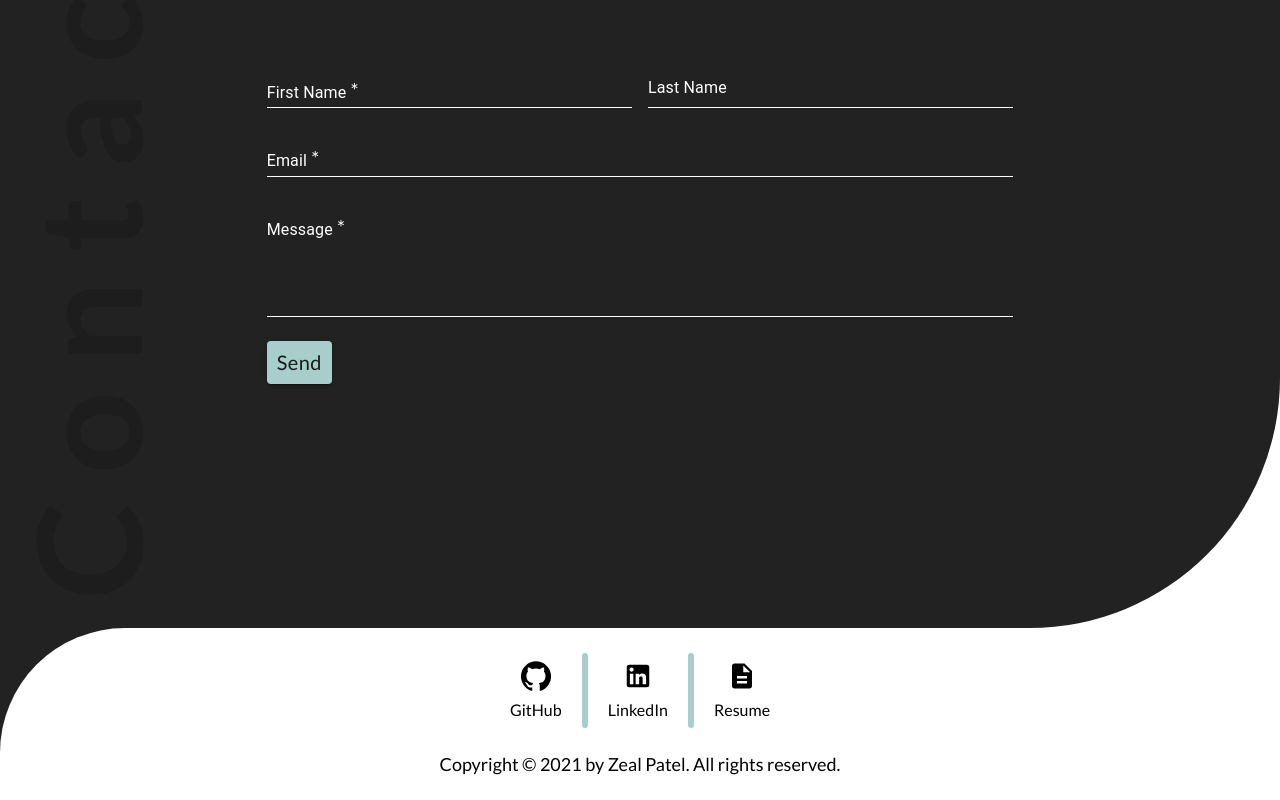
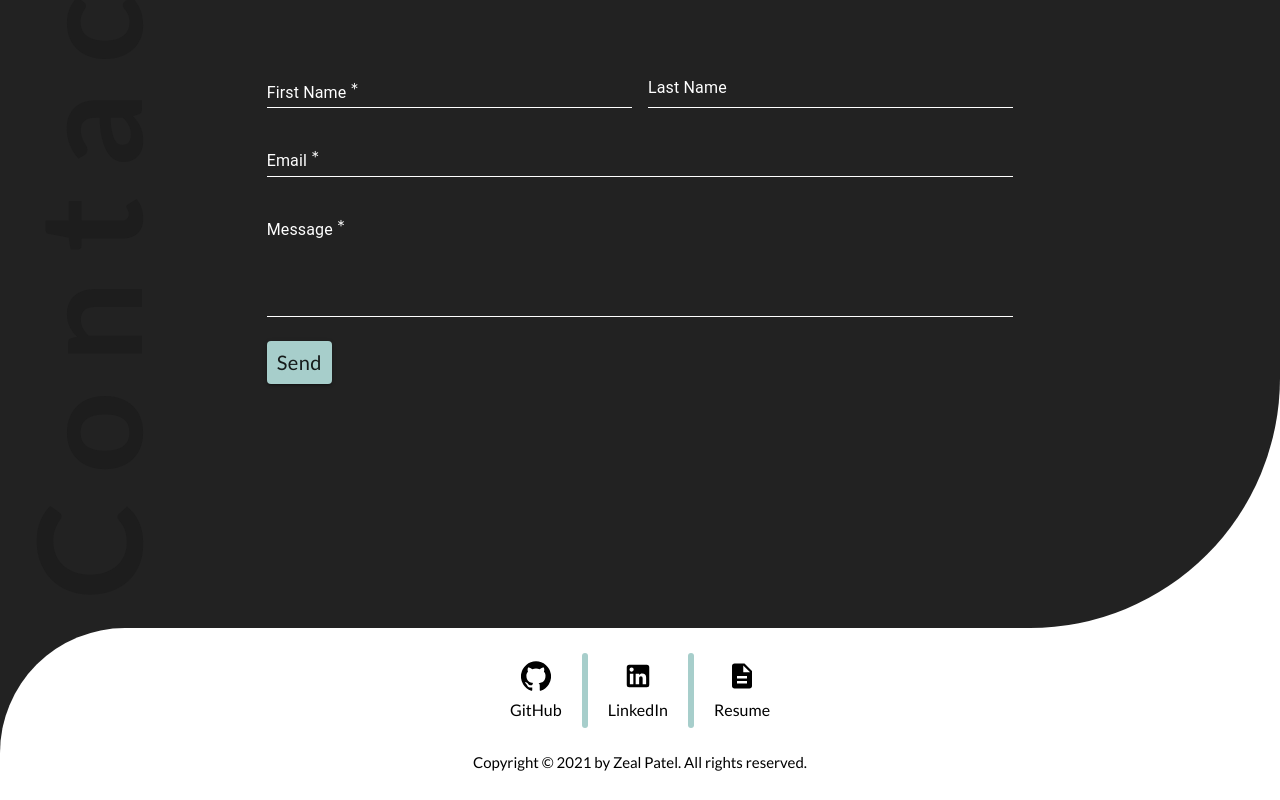
Before and after one commit to zealptl/zealptl.github.io, a React (Create React App) app: page / in a window 1280 px wide. Shown: the part 5880-6680 px from the top of the page. Built offline with nearby package versions, Linux system fonts and the light colour scheme; the HTML template or start-up script is replaced by a standard one.

Commit message:
update footer link

```diff
--- a/src/App.css
+++ b/src/App.css
@@ -54,6 +54,7 @@ a:active {
 /* ----- NAV LINKS ----- */
 .nav-link {
 	position: relative;
+	cursor: pointer;
 }
 
 .nav-link-underline {
@@ -385,11 +386,16 @@ a:active {
 .footer-link {
 	margin: 0 20px;
 	text-align: center;
+	transition: all 2s ease;
 }
 
 .footer-link p {
 	margin-top: 5px;
 	font-size: 16px;
+}
+
+.footer-link:hover .footer-icon {
+	color: var(--secondaryMain);
 }
 
 .footer-link-border {
@@ -401,10 +407,9 @@ a:active {
 
 .footer-copyright {
 	text-align: center;
-  font-size: 16px;
 	padding-bottom: 25px;
 }
 
 .footer-copyright p {
-  font-size: 18px;
+	font-size: 15px;
 }
--- a/src/components/FooterLink.js
+++ b/src/components/FooterLink.js
@@ -15,7 +15,7 @@ const FooterLink = (props) => {
 		</a>
 	) : (
 		<a href={props.to} target='_blank' rel='noreferrer' className='footer-link'>
-      <Icon />
+			<Icon className='footer-icon' />
 			<p>{props.heading}</p>
 		</a>
 	);
```
Lines whose indentation alone changed are shown as unchanged.
